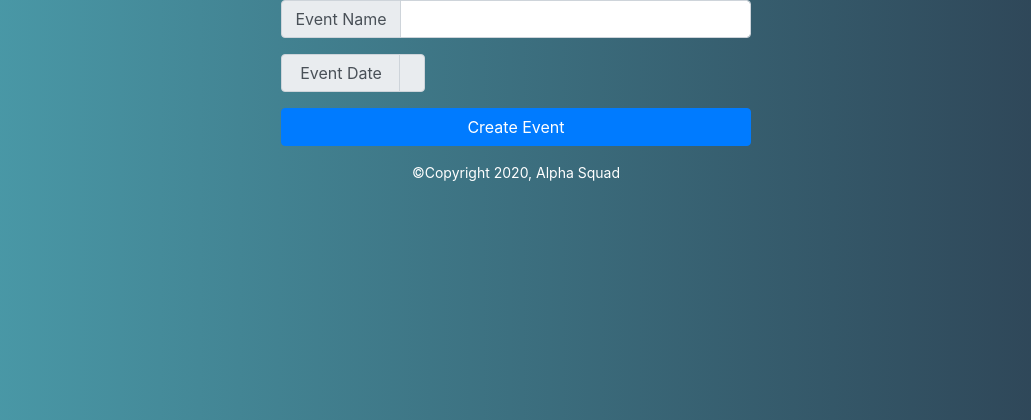
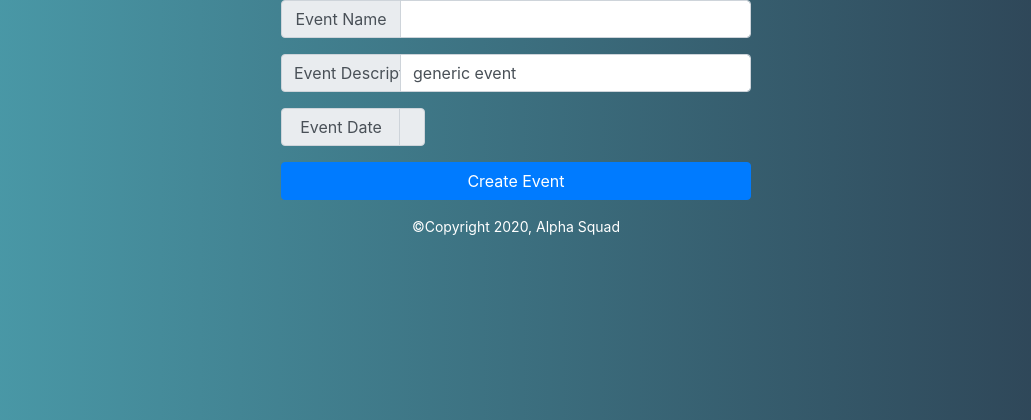
Before and after one commit to tchang421/MeetUpFinder, a Django app: page /events/create/ in a window 1280 px wide. Shown: the part 56-476 px from the top of the page, without its empty margins (124-1155 px from the left). Run offline with Django 3.2, Linux system fonts and the light colour scheme; the visitor is signed in with stand-in values (Sample User, id 1); some libraries are stand-ins or nearby versions.

Commit message:
event description

```diff
--- a/eventFinder/forms.py
+++ b/eventFinder/forms.py
@@ -8,8 +8,9 @@ class MyDateTimePickerInput(DateTimePickerInput):
 class EventForm(forms.ModelForm):
     class Meta:
         model = Event
-        fields = ('event_name', 'event_date')
+        fields = ('event_name', 'event_description', 'event_date')
         widgets = {
             'event_name': forms.TextInput(attrs={'class': 'form-control'}),
+            'event_description': forms.TextInput(attrs={'class': 'form-control'}),
             'event_date': MyDateTimePickerInput(attrs={'class': 'form-control d-inline-block', 'id': 'calendar'})
         }
--- a/eventFinder/models.py
+++ b/eventFinder/models.py
@@ -8,6 +8,7 @@ from django.contrib.auth.models import User
 
 class Event(models.Model):
     event_name = models.CharField(max_length=200)
+    event_description = models.CharField(max_length=1000, default='generic event')
     event_date = models.DateTimeField(blank=True, null=True)
     pub_date = models.DateTimeField(auto_now_add=True)
     author = models.ForeignKey(User, null=True, on_delete=CASCADE)
--- a/eventFinder/templates/eventFinder/form.html
+++ b/eventFinder/templates/eventFinder/form.html
@@ -12,6 +12,13 @@
                         <span class="input-group-text">Event Name</span>
                     </div>
                     {{form.event_name}}
+                </div>
+
+                <div class="input-group mb-3">
+                    <div class="input-group-prepend">
+                        <span class="input-group-text">Event Description</span>
+                    </div>
+                    {{form.event_description}}
                 </div>
 
                 <div class="input-group mb-3">
--- a/eventFinder/templates/eventFinder/show.html
+++ b/eventFinder/templates/eventFinder/show.html
@@ -4,6 +4,8 @@
     <div class="jumbotron">
         <h1 class="display-3">{{event.event_name}}</h1>
         <p class="lead">Event Date: {{event.event_date|date:'Y-m-d'}}</p>
+        <h1 class="lead">{{event.event_description}}</h1>
+        <hr style="height:.1pt; visibility:hidden;" />
         <hr class="my-2">
         <p>Published by {{event.author}} on {{event.pub_date|date:'Y-m-d'}}</p>
         {% if user == event.author %}
```
Also changed, not shown: eventFinder/migrations/0006_event_event_description.py (added).
